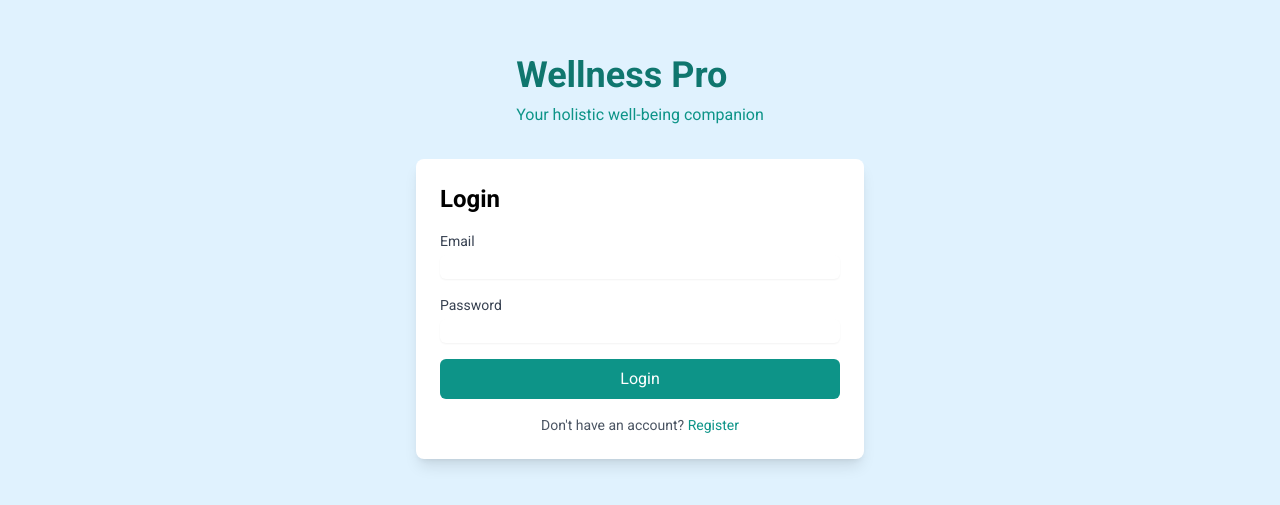
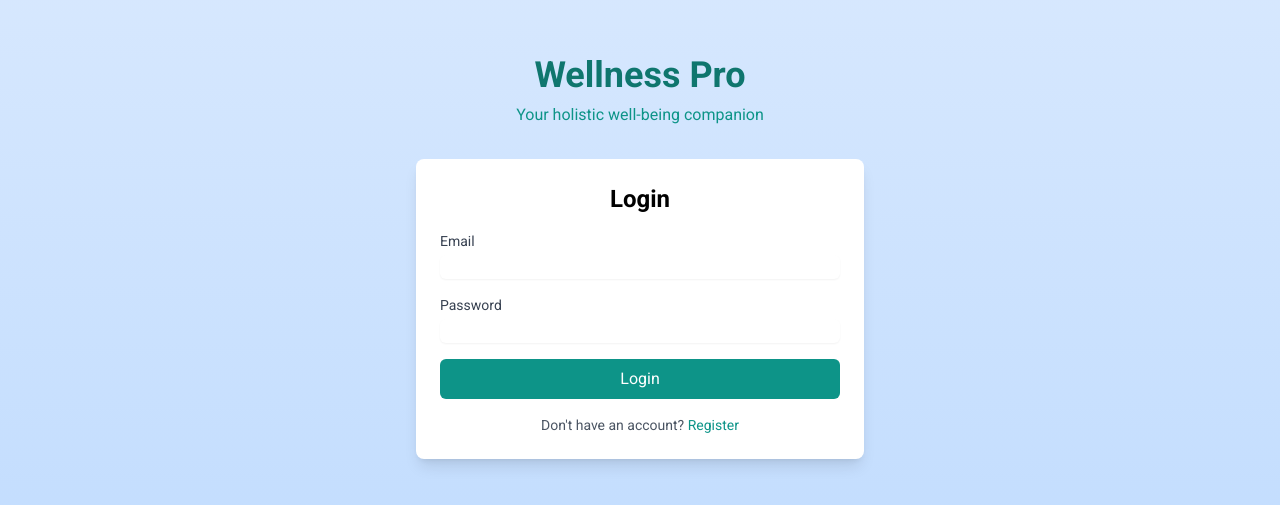
Before and after one commit to lemonadebusinesssolutions/blackboxai-1745058827734, a website: page public/index.html in a window 1280 px wide. Shown: the part 143-648 px from the top of the page. Drawn offline with nearby package versions, Linux system fonts and the light colour scheme.

Commit message:
Update index.html

```diff
--- a/public/index.html
+++ b/public/index.html
@@ -10,18 +10,18 @@
   <style>
     body {
       font-family: 'Roboto', sans-serif;
-      background: #e0f2fe; /* light calming blue */
+      background: #e0f2fe;
     }
   </style>
 </head>
-<body class="min-h-screen flex flex-col items-center justify-center p-4">
-  <header class="mb-8">
+<body class="min-h-screen flex flex-col items-center justify-center p-4 bg-gradient-to-b from-blue-100 to-blue-200">
+  <header class="mb-8 text-center">
     <h1 class="text-4xl font-bold text-teal-700">Wellness Pro</h1>
     <p class="text-teal-600 mt-2">Your holistic well-being companion</p>
   </header>
 
   <main class="w-full max-w-md bg-white rounded-lg shadow-lg p-6">
-    <h2 class="text-2xl font-semibold mb-4">Login</h2>
+    <h2 class="text-2xl font-semibold mb-4 text-center">Login</h2>
     <form id="loginForm" class="space-y-4">
       <div>
         <label for="email" class="block text-sm font-medium text-gray-700">Email</label>
@@ -34,7 +34,8 @@
       <button type="submit" class="w-full bg-teal-600 text-white py-2 rounded-md hover:bg-teal-700 transition">Login</button>
     </form>
     <p class="mt-4 text-center text-sm text-gray-600">
-      Don't have an account? <a href="#" class="text-teal-600 hover:underline">Register</a>
+      Don't have an account?
+      <a href="register.html" class="text-teal-600 hover:underline">Register</a>
     </p>
   </main>
 
@@ -53,8 +54,7 @@
         });
         const data = await response.json();
         if (response.ok) {
-          alert(data.message);
-          // Redirect or update UI accordingly
+          window.location.href = 'dashboard.html';
         } else {
           alert(data.message || 'Login failed');
         }
```
